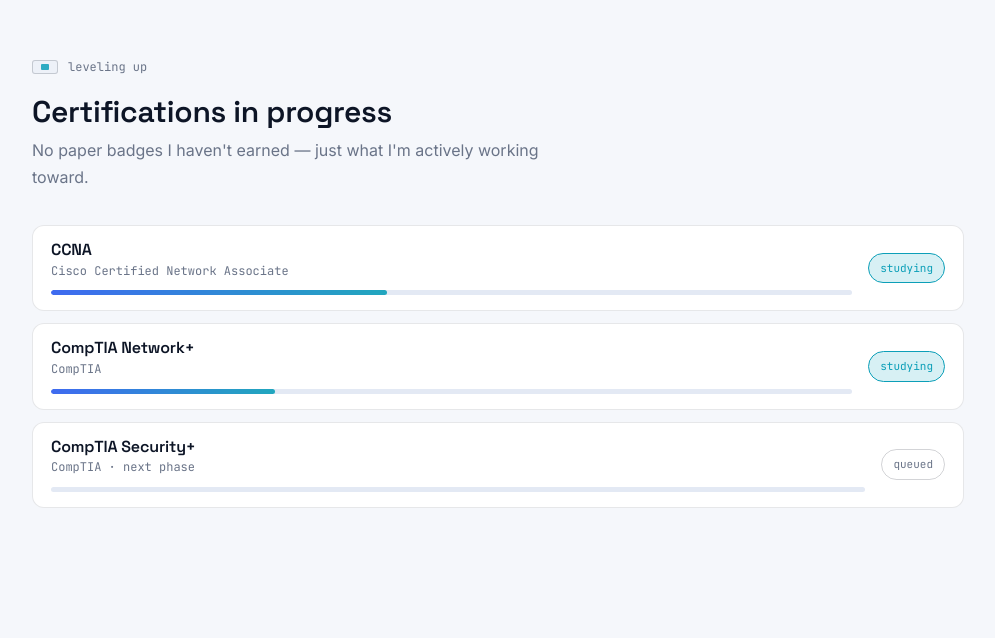
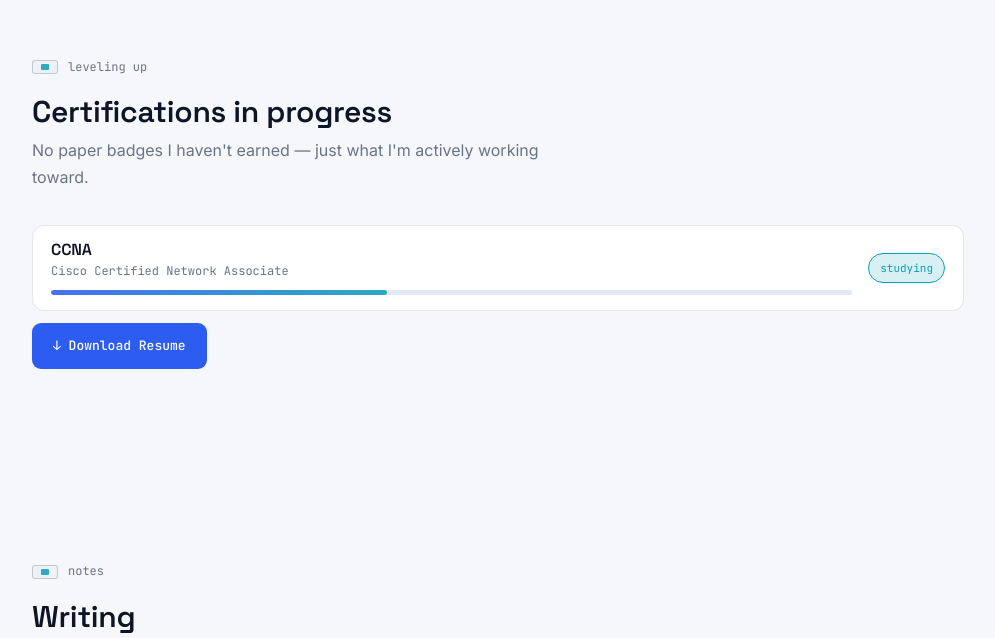
Before and after one commit to ULTRONLORD/ULTRONLORD.github.io, an Astro site: page / in a window 1280 px wide. Shown: the part 2134-2772 px from the top of the page, without its empty margins (142-1137 px from the left). Built offline with nearby package versions, Linux system fonts and the light colour scheme; Astro itself is replaced by a stand-in of ours.

Commit message:
refactor: improve formatting and structure in Certs section for better readability

```diff
--- a/src/components/Certs.astro
+++ b/src/components/Certs.astro
@@ -1,24 +1,29 @@
 ---
+
 ---
+
 <section id="certs" data-label="certs">
-  <div class="eyebrow reveal"><span class="port"><i></i></span> leveling up</div>
+  <div class="eyebrow reveal">
+    <span class="port"><i></i></span> leveling up
+  </div>
   <h2 class="sec-h reveal">Certifications in progress</h2>
-  <p class="sec-sub reveal">No paper badges I haven't earned — just what I'm actively working toward.</p>
+  <p class="sec-sub reveal">
+    No paper badges I haven't earned — just what I'm actively working toward.
+  </p>
   <div class="reveal">
     <div class="cert">
-      <div class="info"><h3>CCNA</h3><div class="iss">Cisco Certified Network Associate</div>
-        <div class="bar active"><i style="width:42%"></i></div></div>
+      <div class="info">
+        <h3>CCNA</h3><div class="iss">Cisco Certified Network Associate</div>
+        <div class="bar active"><i style="width:42%"></i></div>
+      </div>
       <span class="tag study">studying</span>
     </div>
-    <div class="cert">
-      <div class="info"><h3>CompTIA Network+</h3><div class="iss">CompTIA</div>
-        <div class="bar active"><i style="width:28%"></i></div></div>
-      <span class="tag study">studying</span>
-    </div>
-    <div class="cert">
-      <div class="info"><h3>CompTIA Security+</h3><div class="iss">CompTIA · next phase</div>
-        <div class="bar"><i style="width:0"></i></div></div>
-      <span class="tag queue">queued</span>
-    </div>
+    <a
+      href="/resume.pdf"
+      download
+      class="btn solid"
+      style="align-self:center;white-space:nowrap;margin-top:0"
+      >↓ Download Resume</a
+    >
   </div>
 </section>
```
